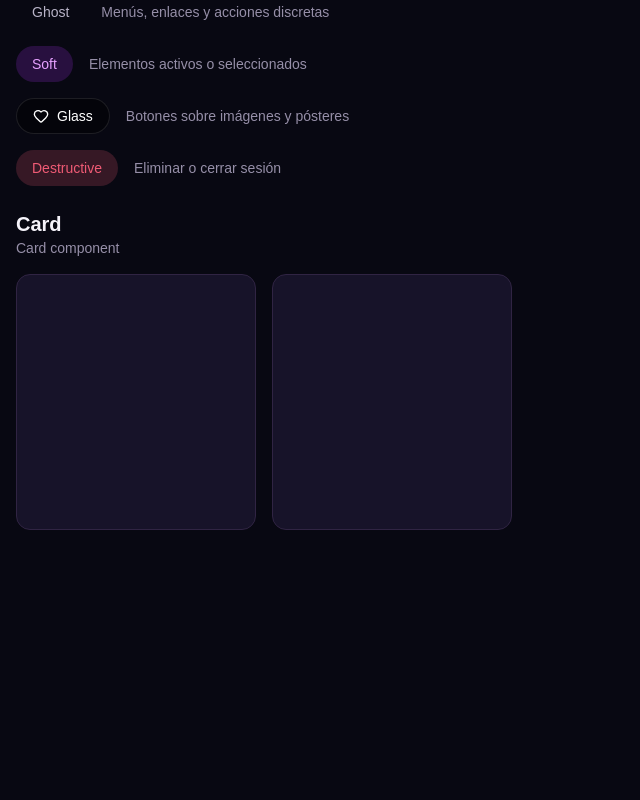
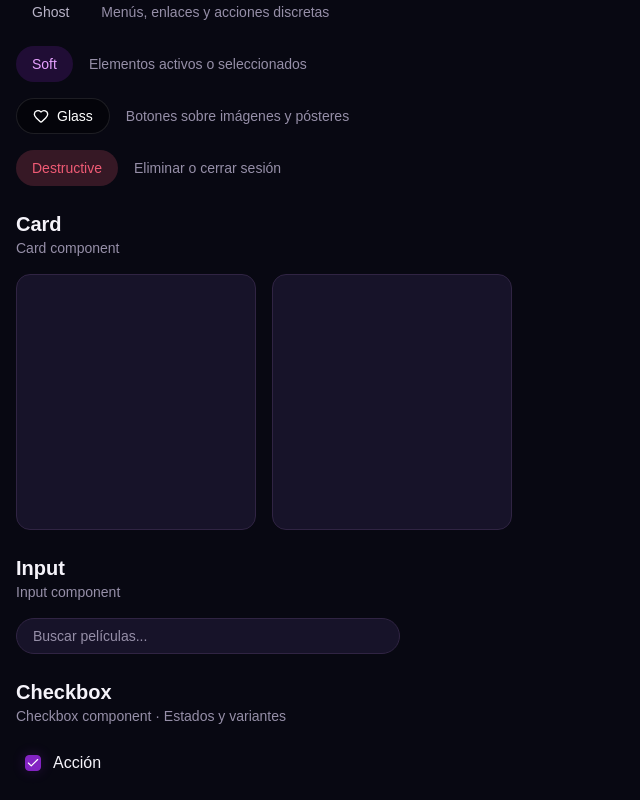
Before and after one commit to movies-dev-team/movies, a React (Vite) app: page / in a window 1280 px wide. Shown: the part 234-1034 px from the top of the page, without its empty margins (0-640 px from the left). Before the commit the page ends 824 px from the top, so only its background shows below. Built offline with nearby package versions, Linux system fonts and the light colour scheme; no server answers.

Commit message:
feat: add checkbox component to design system

```diff
--- /dev/null
+++ b/src/components/ui/checkbox.tsx
@@ -0,0 +1,25 @@
+import { Checkbox as CheckboxPrimitive } from "@base-ui/react/checkbox";
+import { cn } from "@/lib/utils";
+import { CheckIcon } from "lucide-react";
+
+function Checkbox({ className, ...props }: CheckboxPrimitive.Root.Props) {
+  return (
+    <CheckboxPrimitive.Root
+      data-slot="checkbox"
+      className={cn(
+        "peer relative flex size-4 shrink-0 cursor-pointer items-center justify-center rounded-[4px] border border-border-hover transition-colors outline-none hover:border-brand-light group-has-disabled/field:opacity-50 group-has-[:focus-visible]/field-label:ring-0 group-has-[:focus-visible]/field-label:not-data-checked:border-input after:absolute after:-inset-x-3 after:-inset-y-2 focus-visible:border-ring focus-visible:ring-3 focus-visible:ring-ring/50 disabled:cursor-not-allowed disabled:opacity-50 aria-invalid:border-destructive aria-invalid:ring-3 aria-invalid:ring-destructive/20 aria-invalid:aria-checked:border-primary dark:bg-input/30 dark:aria-invalid:border-destructive/50 dark:aria-invalid:ring-destructive/40 data-checked:border-primary data-checked:bg-primary data-checked:text-primary-foreground data-checked:shadow-brand-glow group-has-[:focus-visible]/field-label:data-checked:border-primary dark:data-checked:bg-primary",
+        className,
+      )}
+      {...props}
+    >
+      <CheckboxPrimitive.Indicator
+        data-slot="checkbox-indicator"
+        className="grid place-content-center text-current transition-none [&>svg]:size-3.5"
+      >
+        <CheckIcon />
+      </CheckboxPrimitive.Indicator>
+    </CheckboxPrimitive.Root>
+  );
+}
+
+export { Checkbox };
--- /dev/null
+++ b/src/components/ui/input.tsx
@@ -0,0 +1,19 @@
+import * as React from "react";
+import { Input as InputPrimitive } from "@base-ui/react/input";
+import { cn } from "@/lib/utils";
+
+function Input({ className, type, ...props }: React.ComponentProps<"input">) {
+  return (
+    <InputPrimitive
+      type={type}
+      data-slot="input"
+      className={cn(
+        "h-9 w-full min-w-0 rounded-full border border-input bg-card px-4 py-1 text-base transition-colors outline-none hover:border-border-hover file:inline-flex file:h-6 file:border-0 file:bg-transparent file:text-sm file:font-medium file:text-foreground placeholder:text-muted-foreground focus-visible:border-ring focus-visible:ring-3 focus-visible:ring-ring/50 disabled:pointer-events-none disabled:cursor-not-allowed disabled:bg-input/50 disabled:opacity-50 aria-invalid:border-destructive aria-invalid:ring-3 aria-invalid:ring-destructive/20 md:text-sm dark:disabled:bg-input/80 dark:aria-invalid:border-destructive/50 dark:aria-invalid:ring-destructive/40",
+        className,
+      )}
+      {...props}
+    />
+  );
+}
+
+export { Input };
--- a/src/index.css
+++ b/src/index.css
@@ -84,7 +84,7 @@
   --surface-elevated: #261d3b;
 
   /* Brand colors */
-  --brand-primary: #a832f5;
+  --brand-primary: #8323c3;
   --brand-light: #c64dff;
   --brand-dark: #8125d9;
   --brand-soft: #e6a1ff;
--- a/src/pages/DesignSystemPage.tsx
+++ b/src/pages/DesignSystemPage.tsx
@@ -1,6 +1,8 @@
 import { Button } from "@/components/ui/button";
 import { Heart } from "lucide-react";
 import { Card } from "@/components/ui/card";
+import { Input } from "@/components/ui/input";
+import { Checkbox } from "@/components/ui/checkbox";
 
 function DesignSystemPage() {
   return (
@@ -68,6 +70,33 @@ function DesignSystemPage() {
           <Card className="h-64 w-60" />
         </div>
       </section>
+
+      <section className="space-y-4">
+        <div>
+          <h2 className="text-xl font-semibold">Input</h2>
+          <p className="text-sm text-muted-foreground">Input component</p>
+        </div>
+
+        <div className="w-full max-w-sm space-y-2">
+          <Input type="text" placeholder="Buscar películas..." />
+        </div>
+      </section>
+
+      <section className="space-y-4">
+        <div>
+          <h2 className="text-xl font-semibold">Checkbox</h2>
+          <p className="text-sm text-muted-foreground">
+            Checkbox component · Estados y variantes
+          </p>
+        </div>
+
+        <div className="flex flex-col items-start gap-4">
+          <label className="flex cursor-pointer items-center gap-3 rounded-lg border border-transparent p-2 transition-colors hover:border-border-hover hover:bg-surface-hover">
+            <Checkbox defaultChecked />
+            Acción
+          </label>
+        </div>
+      </section>
     </main>
   );
 }
```
